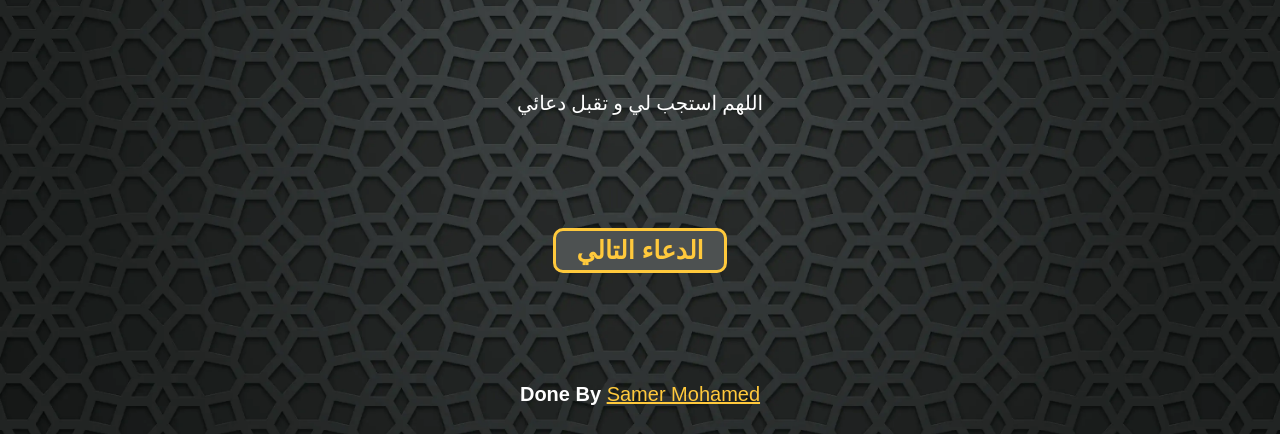
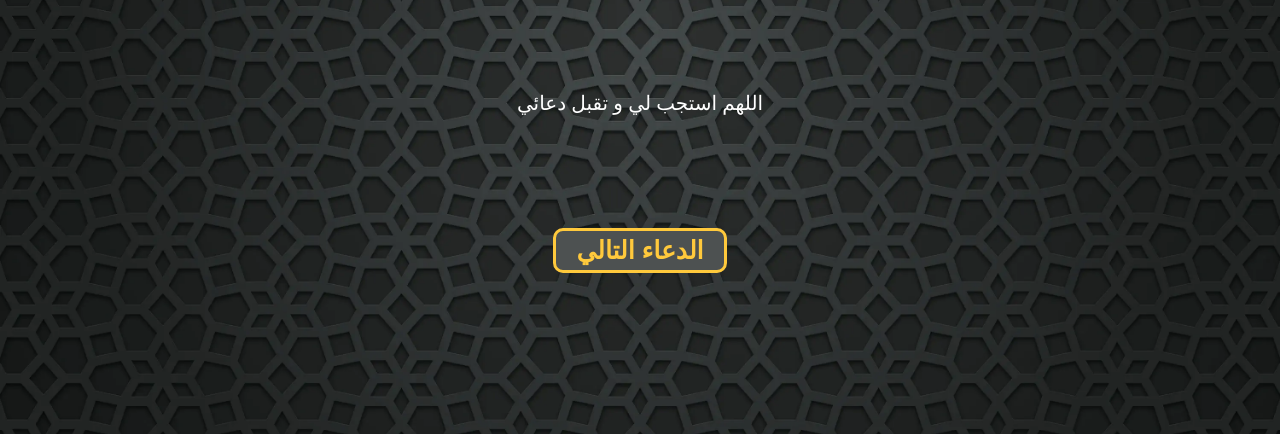
Before and after one commit to SamerMo11/Sadaqa, a plain HTML site: page index.html in a window 1280 px wide. Shown: the part 366-800 px from the top of the page. Drawn offline with Linux system fonts and the light colour scheme; a web font is replaced by a local one.

Commit message:
Update index.html

```diff
--- a/index.html
+++ b/index.html
@@ -21,9 +21,7 @@
     <div class="btns">
     <button onclick="showRandomDoaa()">الدعاء التالي</button>
     </div>
-    <div class="copy">
-      <p>done by <a href="https://samermo11.github.io/Portfolio/" target="_blank">samer mohamed</a></p>
-    </div>
+
   </div>
       <script src="main.js"></script>
 </body>
```
